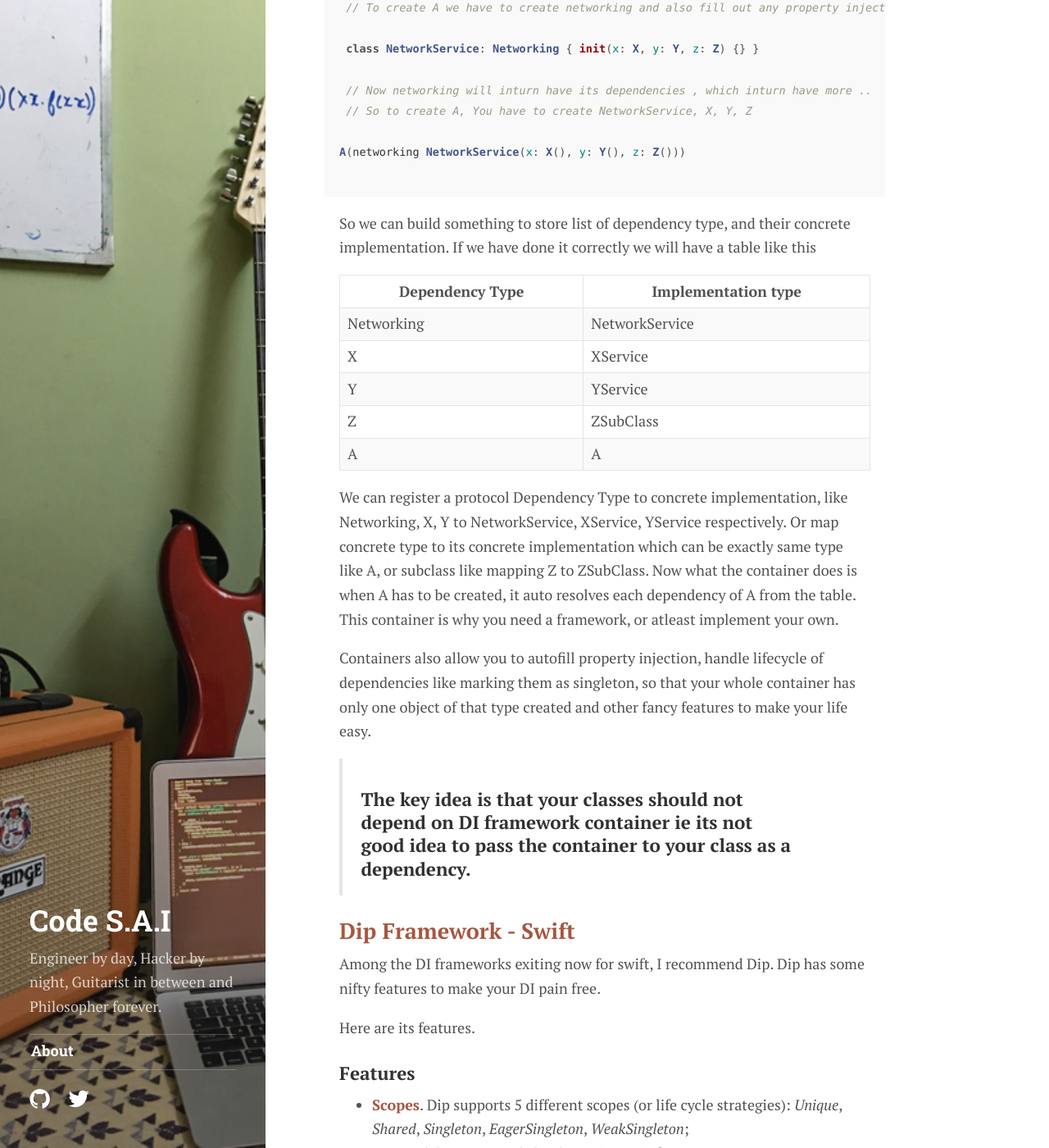
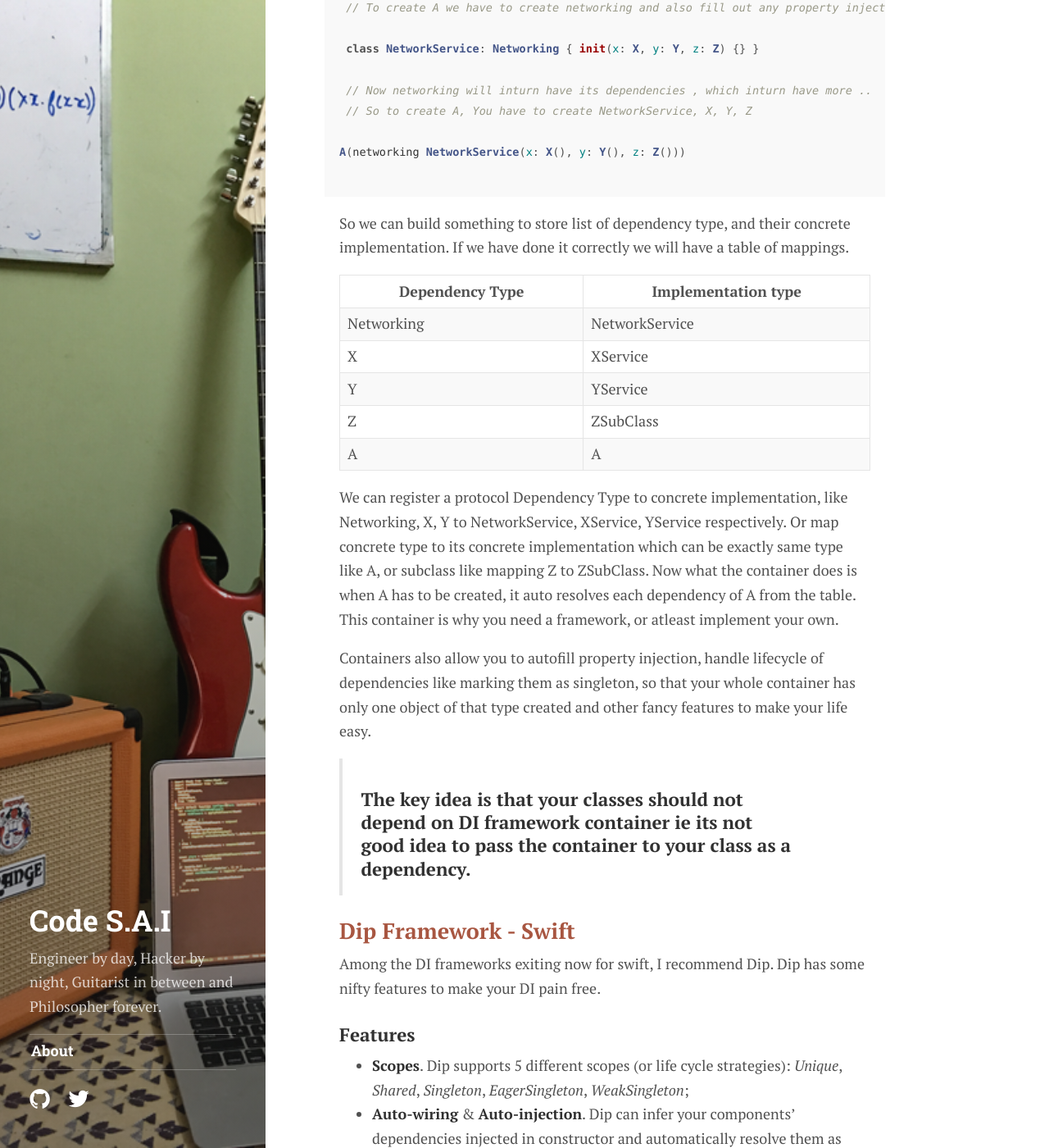
Before and after one commit to sai-prasanna/sai-prasanna.github.io, a Jekyll site: the page built from _posts/2017-03-20-dependency-injection-what-why-and-how.md, in a window 1280 px wide and 1400 px high, scrolled down 13568 px. Shown: the whole window at 82% size. Built offline with Jekyll 4.4.1, drawn with Linux system fonts in a browser that asks for light colours; some web fonts are replaced; comment, search, counter and statistics services are not loaded.

Commit message:
Update 2017-03-20-dependency-injection-what-why-and-how.md

````diff
--- a/_posts/2017-03-20-dependency-injection-what-why-and-how.md
+++ b/_posts/2017-03-20-dependency-injection-what-why-and-how.md
@@ -375,13 +375,13 @@
 }
 
 class ProxyNetworking: Networking  {
-	init(a: A) {
+    init(a: A) {
 
     }
 }
 
 class NormalNetworking: Networking {
-	init(a: A) {
+    init(a: A) {
 
     }
 }
@@ -453,7 +453,7 @@
 
 ```swift
  class A {
- 	var propertyInjectionVar :V!
+    var propertyInjectionVar :V!
 
     init(networking: Networking, ...)
   }
@@ -469,8 +469,7 @@
 
 ```
 
-So we can build something to store list of dependency type, and their concrete implementation. If we have done it correctly we will
-have a table like this
+So we can build something to store list of dependency type, and their concrete implementation. If we have done it correctly we will have a table of mappings.
 
 
 | Dependency Type  |  Implementation type   |
@@ -493,20 +492,18 @@
 
 Among the DI frameworks exiting now for swift, I recommend Dip. Dip has some nifty features to make your DI pain free.
 
-Here are its features.
-
 
 ### Features
 
-- **[Scopes](../../wiki/scopes)**. Dip supports 5 different scopes (or life cycle strategies): _Unique_, _Shared_, _Singleton_, _EagerSingleton_, _WeakSingleton_;
-- **[Auto-wiring](../../wiki/auto-wiring)** & **[Auto-injection](../../wiki/auto-injection)**. Dip can infer your components' dependencies injected in constructor and automatically resolve them as well as dependencies injected with properties.
-- **[Resolving optionals](../../wiki/resolving-optionals)**. Dip is able to resolve constructor or property dependencies defined as optionals.
-- **[Type forwarding](../../wiki/type-forwarding)**. You can register the same factory to resolve different types implemeted by a single class.
-- **[Circular dependencies](../../wiki/circular-dependencies)**. Dip will be able to resolve circular dependencies if you will follow some simple rules;
-- **[Storyboards integration](../../wiki/storyboards-integration)**. You can easily use Dip along with storyboards and Xibs without ever referencing container in your view controller's code;
-- **[Named definitions](../../wiki/named-definitions)**. You can register different factories for the same protocol or type by registering them with [tags]();
-- **[Runtime arguments](../../wiki/runtime-arguments)**. You can register factories that accept up to 6 runtime arguments (and extend it if you need);
-- **[Easy configuration](../../wiki/containers-collaboration)** & **Code generation**. No complex containers hierarchy, no unneeded functionality. Tired of writing all registrations by hand? There is a [cool code generator](https://github.com/ilyapuchka/dipgen) that will create them for you. The only thing you need is to annotate your code with some comments.
+- **Scopes**. Dip supports 5 different scopes (or life cycle strategies): _Unique_, _Shared_, _Singleton_, _EagerSingleton_, _WeakSingleton_;
+- **Auto-wiring** & **Auto-injection**. Dip can infer your components' dependencies injected in constructor and automatically resolve them as well as dependencies injected with properties.
+- **Resolving optionals**. Dip is able to resolve constructor or property dependencies defined as optionals.
+- **Type forwarding**. You can register the same factory to resolve different types implemeted by a single class.
+- **Circular dependencies**. Dip will be able to resolve circular dependencies if you will follow some simple rules;
+- **Storyboards integration**. You can easily use Dip along with storyboards and Xibs without ever referencing container in your view controller's code;
+- **Named definitions**. You can register different factories for the same protocol or type by registering them with [tags]();
+- **Runtime arguments**. You can register factories that accept up to 6 runtime arguments (and extend it if you need);
+- **Easy configuration** & **Code generation**. No complex containers hierarchy, no unneeded functionality. Tired of writing all registrations by hand? There is a [cool code generator](https://github.com/ilyapuchka/dipgen) that will create them for you. The only thing you need is to annotate your code with some comments.
 - **Weakly typed components**. Dip can resolve "weak" types when they are unknown at compile time.
 - **Thread safety**. Registering and resolving components is thread safe;
 - **Helpful error messages and configuration validation**. You can validate your container configuration. If something can not be resolved at runtime Dip throws an error that completely describes the issue;
````
